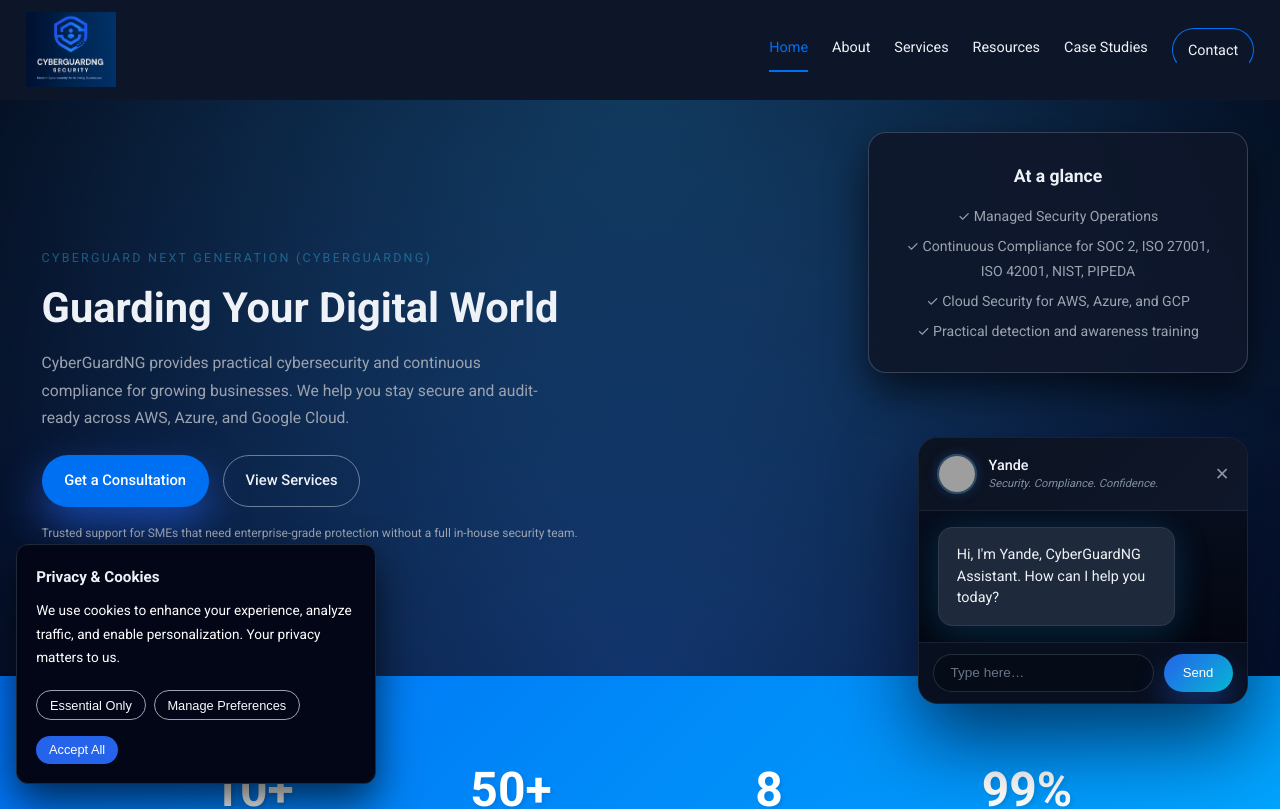
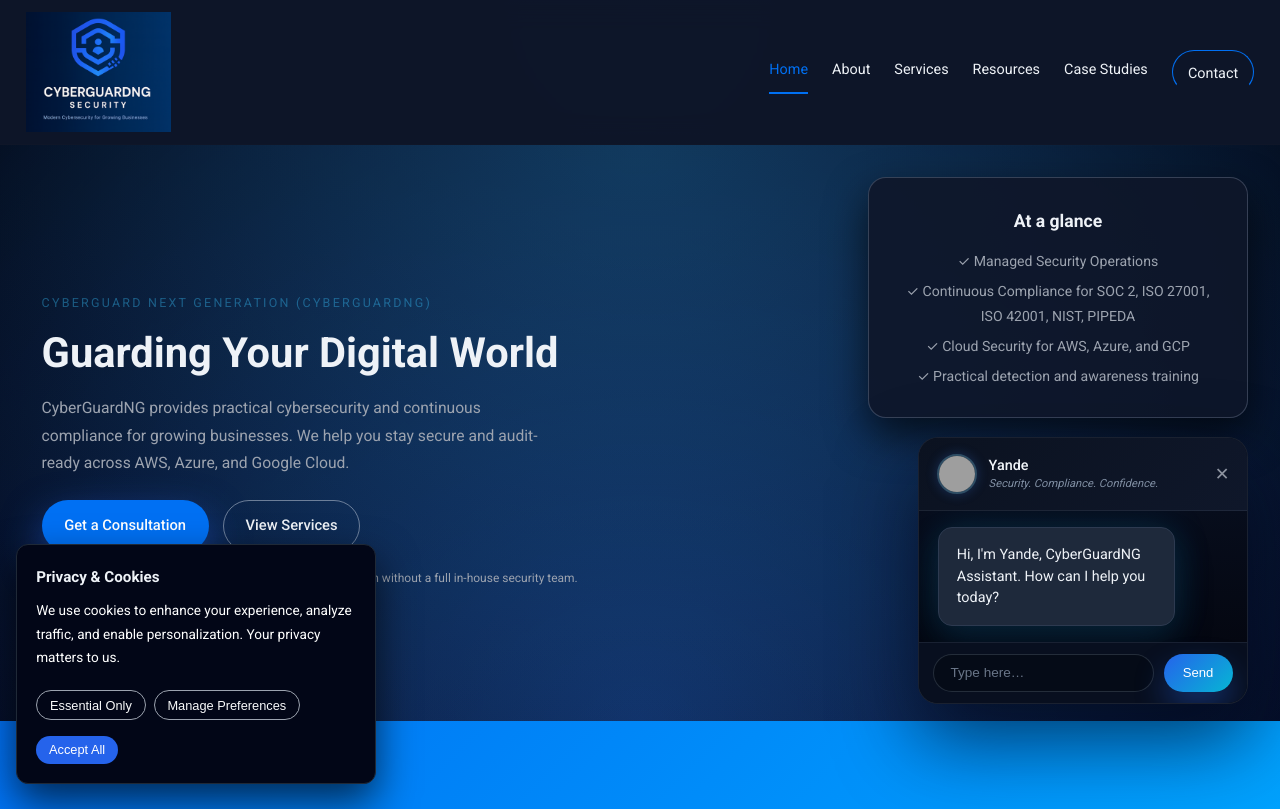
Before and after one commit to osayande-infosec/cyberguardng, a React (Vite) app in the folder cyberguardng/react-site/: page / in a window 1280 px wide. Shown: the top 809 px of the page. Built offline with nearby package versions, Linux system fonts and the light colour scheme; grey boxes are pictures that could not be loaded.

Commit message:
Increase logo size for better legibility

```diff
--- a/cyberguardng/react-site/src/styles.css
+++ b/cyberguardng/react-site/src/styles.css
@@ -57,7 +57,7 @@
   align-items:center
 }
 .logo-img{
-  height:75px;
+  height:120px;
   width:auto
 }
 .brand-text{
```
Also changed, not shown: 1 other file (tests, documents, lock files or other folders).
